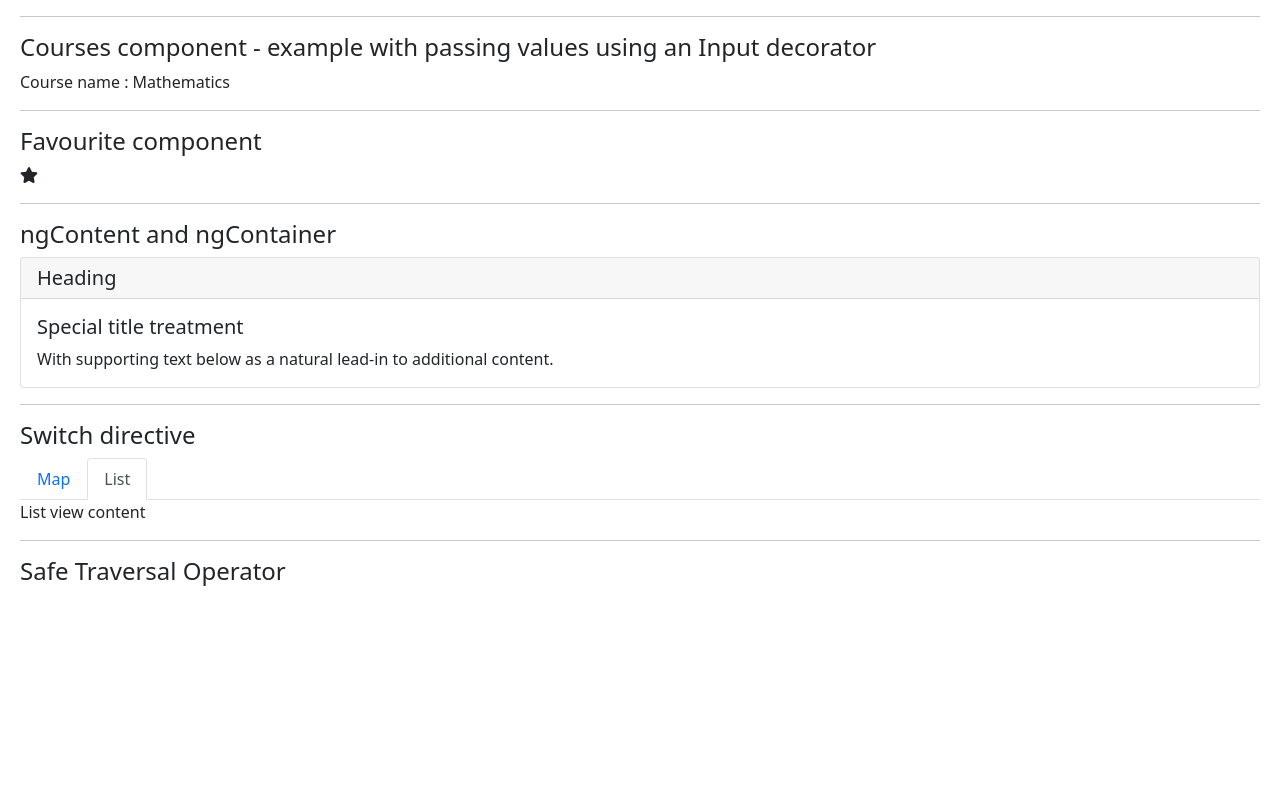
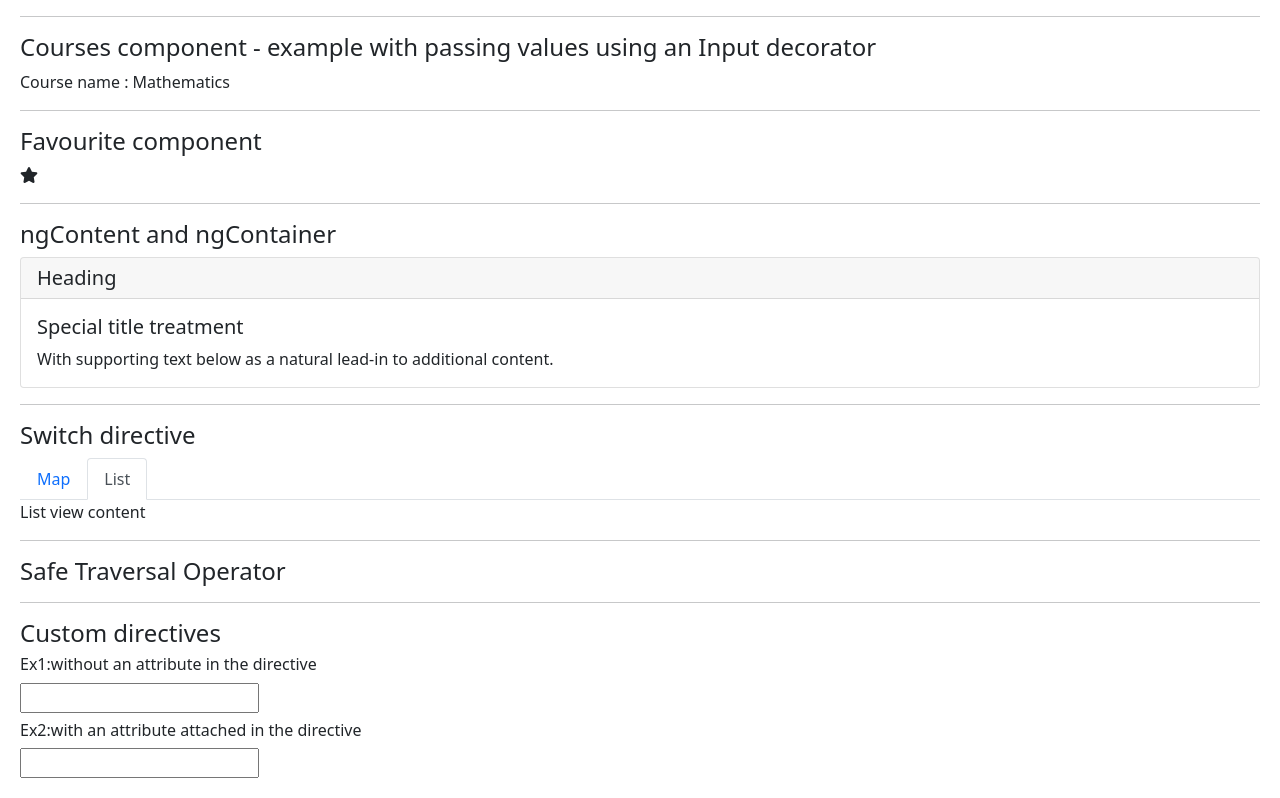
Before and after one commit to Yrol/Angular-test, an Angular app: page / in a window 1280 px wide. Shown: the part 2310-3108 px from the top of the page. Before the commit the page ends 2924 px from the top, so only its background shows below. Built offline with nearby package versions, Linux system fonts and the light colour scheme.

Commit message:
Creating a custom directive

```diff
--- a/src/app/app.component.html
+++ b/src/app/app.component.html
@@ -81,4 +81,20 @@
   <hr class="dashed" />
   <h4>Safe Traversal Operator</h4>
   <span>{{ project.assignee?.name }}</span>
+
+  <!--
+    Custom directives
+  -->
+  <hr class="dashed" />
+  <h4>Custom directives</h4>
+
+  <div>
+    <h6>Ex1:without an attribute in the directive</h6>
+    <input type="text" appInputFormat />
+  </div>
+
+  <div class="mt-2">
+    <h6>Ex2:with an attribute attached in the directive</h6>
+    <input type="text" [appInputFormat]="'lowercase'" />
+  </div>
 </div>
--- a/src/app/app.module.ts
+++ b/src/app/app.module.ts
@@ -16,6 +16,7 @@ import { fas } from '@fortawesome/free-solid-svg-icons';
 import { far } from '@fortawesome/free-regular-svg-icons';
 import { PanelComponent } from './panel/panel.component';
 import { CoursesComponent } from './courses/courses.component';
+import { InputFormatDirective } from './input-format.directive';
 
 @NgModule({
   declarations: [
@@ -25,6 +26,7 @@ import { CoursesComponent } from './courses/courses.component';
     SummaryPipe,
     FavouriteComponent,
     PanelComponent,
+    InputFormatDirective,
   ],
   imports: [BrowserModule, AppRoutingModule, FormsModule, FontAwesomeModule],
   providers: [
--- /dev/null
+++ b/src/app/input-format.directive.ts
@@ -0,0 +1,33 @@
+import { Directive, ElementRef, HostListener, Input } from '@angular/core';
+
+/**
+ * Custom directive for handling US phone numbers
+ * HostListener - decorator for listening DOM events
+ * ElementRef - current element
+ */
+@Directive({
+  selector: '[appInputFormat]',
+})
+export class InputFormatDirective {
+  /**
+   * Using the same name ('appInputFormat') as the selector above in order to pass value as an attribute when calling: <input type="text" [appInputFormat]="'lowercase'" />.
+   */
+  @Input('appInputFormat') format!: string;
+
+  constructor(private el: ElementRef) {}
+
+  @HostListener('focus') onFocus() {
+    console.log('on focus');
+  }
+
+  @HostListener('blur') onBlur() {
+    let value: string = this.el.nativeElement.value;
+
+    if (this.format == 'lowercase') {
+      this.el.nativeElement.value = value.toLowerCase();
+      return;
+    }
+
+    this.el.nativeElement.value = value.toUpperCase();
+  }
+}
```
Also changed, not shown: 1 other file (tests, documents, lock files or other folders).
